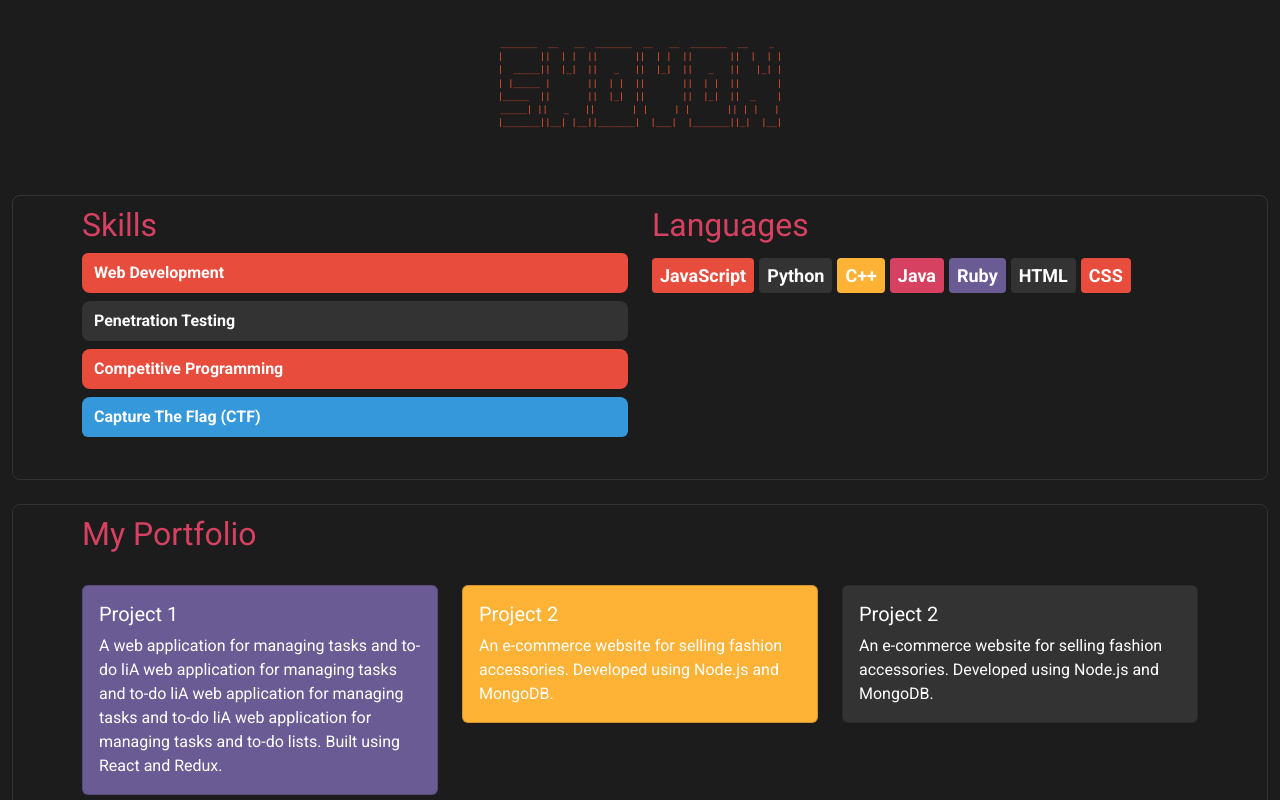
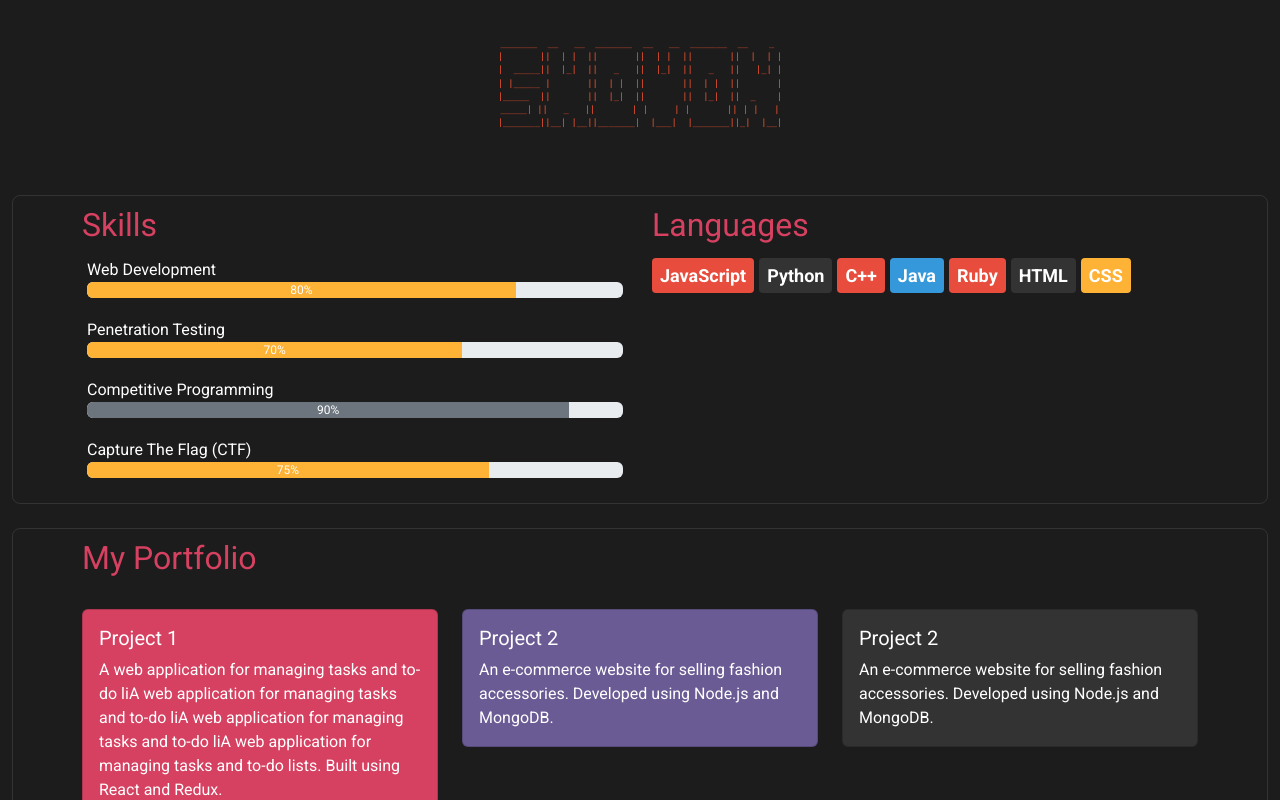
Before and after one commit to sh0von/Next-JS-Portfolio, a Next.js app: page / in a window 1280 px wide. Shown: the top 800 px of the page. Built offline with nearby package versions, Linux system fonts and the light colour scheme.

Commit message:
404 update

```diff
--- a/components/Layout.js
+++ b/components/Layout.js
@@ -1,5 +1,4 @@
-
-import React from 'react';
+import React from "react";
 
 function Layout({ children }) {
   return (
@@ -7,7 +6,7 @@ function Layout({ children }) {
       <main>{children}</main>
       <footer className="mt-4">
         <p className="text-center">
-          &copy; {new Date().getFullYear()} Your Website
+          &copy; {new Date().getFullYear()} sh0von.me
         </p>
       </footer>
     </div>
--- /dev/null
+++ b/pages/data.js
@@ -0,0 +1,82 @@
+const languages = [
+  "JavaScript",
+  "Python",
+  "C++",
+  "Java",
+  "Ruby",
+  "HTML",
+  "CSS",
+];
+const skills = [
+    { name: "Web Development", percentage: 80 },
+    { name: "Penetration Testing", percentage: 70 },
+    { name: "Competitive Programming", percentage: 90 },
+    { name: "Capture The Flag (CTF)", percentage: 75 },
+    // Add more skills here
+  ];
+const email = "minar@duck.com";
+const asciiArt = (
+  <pre>
+    {`
+_______  __   __  _______  __   __  _______  __    _
+|       ||  | |  ||       ||  | |  ||       ||  |  | |
+|  _____||  |_|  ||   _   ||  |_|  ||   _   ||   |_| |
+| |_____ |       ||  | |  ||       ||  | |  ||       |
+|_____  ||       ||  |_|  ||       ||  |_|  ||  _    |
+_____| ||   _   ||       | |     | |       || | |   |
+|_______||__| |__||_______|  |___|  |_______||_|  |__|
+
+     `}{" "}
+  </pre>
+);
+
+const getRandomColor = () => {
+  const colors = [
+    "#3498db",
+    "#e74c3c",
+    "#6C757D",
+    "#d64161",
+    "#6b5b95",
+    "#feb236",
+    "#333333",
+  ];
+
+  const randomIndex = Math.floor(Math.random() * colors.length);
+  return colors[randomIndex];
+};
+
+const projects = [
+  {
+    title: "Project 1",
+    description:
+      "A web application for managing tasks and to-do liA web application for managing tasks and to-do liA web application for managing tasks and to-do liA web application for managing tasks and to-do lists. Built using React and Redux.",
+    link: "#dd",
+  },
+  {
+    title: "Project 2",
+    description:
+      "An e-commerce website for selling fashion accessories. Developed using Node.js and MongoDB.",
+    link: "#aa",
+  },
+  {
+    title: "Project 2",
+    description:
+      "An e-commerce website for selling fashion accessories. Developed using Node.js and MongoDB.",
+    link: "#",
+  },
+  {
+    title: "Project 2",
+    description:
+      "An e-commerce website for selling fashion accessories. Developed using Node.js and MongoDB.",
+    link: "#",
+  },
+  {
+    title: "Project 2",
+    description:
+      "An e-commerce website for selling fashion accessories. Developed using Node.js and MongoDB.",
+    link: "#",
+  },
+
+];
+
+export { languages, skills, email, projects, asciiArt, getRandomColor };
--- a/pages/index.js
+++ b/pages/index.js
@@ -1,73 +1,53 @@
+import React from "react";
+import Layout from "../components/Layout";
+import {
+  languages,
+  skills,
+  asciiArt,
+  email,
+  projects,
+  getRandomColor,
+} from "./data";
 
-import React from 'react';
-import Layout from '../components/Layout';
-
-function Home() {
-  const languages = ["JavaScript", "Python", "C++", "Java", "Ruby", "HTML", "CSS"];
-  const skills = ["Web Development", "Penetration Testing", "Competitive Programming", "Capture The Flag (CTF)"];
-  const name = "Shovon";
-  const email = "minar@duck.com";
-  const asciiArt = (
-    <pre>{`
-_______  __   __  _______  __   __  _______  __    _
-|       ||  | |  ||       ||  | |  ||       ||  |  | |
-|  _____||  |_|  ||   _   ||  |_|  ||   _   ||   |_| |
-| |_____ |       ||  | |  ||       ||  | |  ||       |
-|_____  ||       ||  |_|  ||       ||  |_|  ||  _    |
-_____| ||   _   ||       | |     | |       || | |   |
-|_______||__| |__||_______|  |___|  |_______||_|  |__|
-
-     `} </pre>
-  );
-
-
-  const getRandomColor = () => {
-    const colors = ["#3498db", "#e74c3c", "#6C757D", "#d64161", "#6b5b95", "#feb236", "#333333"];
-
-    const randomIndex = Math.floor(Math.random() * colors.length);
-    return colors[randomIndex];
+function Skill({ name, percentage }) {
+  const skillColor = getRandomColor(); // Get a random color for the skill level bar
+  const skillStyle = {// Background color for the skill level bar container
+    padding: "5px",
+    marginBottom: "10px",
   };
 
-  const projects = [
-    {
-      title: "Project 1",
-      description: "A web application for managing tasks and to-do liA web application for managing tasks and to-do liA web application for managing tasks and to-do liA web application for managing tasks and to-do lists. Built using React and Redux.",
-      link: "#dd", // Add a link to the project if available
-    },
-    {
-      title: "Project 2",
-      description: "An e-commerce website for selling fashion accessories. Developed using Node.js and MongoDB.",
-      link: "#aa", // Add a link to the project if available
-    },
-    {
-      title: "Project 2",
-      description: "An e-commerce website for selling fashion accessories. Developed using Node.js and MongoDB.",
-      link: "#", // Add a link to the project if available
-    },
-    {
-      title: "Project 2",
-      description: "An e-commerce website for selling fashion accessories. Developed using Node.js and MongoDB.",
-      link: "#", // Add a link to the project if available
-    },
-    {
-      title: "Project 2",
-      description: "An e-commerce website for selling fashion accessories. Developed using Node.js and MongoDB.",
-      link: "#", // Add a link to the project if available
-    },
-    // Add more projects here
-  ];
+  const skillBarStyle = {
+    width: `${percentage}%`,
+    height: "100%",
+    backgroundColor: skillColor, // Skill level bar color
+  };
 
   return (
+    <div style={skillStyle}>
+      <div>{name}</div>
+      <div className="progress">
+        <div
+          className="progress-bar"
+          role="progressbar"
+          style={skillBarStyle}
+          aria-valuenow={percentage}
+          aria-valuemin="0"
+          aria-valuemax="100"
+        >
+          {percentage}%
+        </div>
+      </div>
+    </div>
+  );
+}
+function Home() {
+  return (
     <Layout>
-
       <section className="mt-4">
         <div className="container">
           <div className="row">
             <div className="col-md-12 ascii text-center">
-
-        <div className="d-md-block ascii">
-          {asciiArt}
-        </div>
+              <div className="d-md-block ascii">{asciiArt}</div>
             </div>
           </div>
         </div>
@@ -76,20 +56,11 @@ _____| ||   _   ||       | |     | |       || | |   |
       <section className="mt-4 box">
         <div className="container">
           <div className="row ">
-
-            <div className="col-md-6 ">
+          <div className="col-md-6">
         <h2>Skills</h2>
-              <ul className="list-group">
         {skills.map((skill, index) => (
-                  <li
-                    key={index}
-                    className="list-group-item custom-badge"
-                    style={{ backgroundColor: getRandomColor() }}
-                  >
-                    {skill}
-                  </li>
+          <Skill key={index} name={skill.name} percentage={skill.percentage} />
         ))}
-              </ul><br></br>
       </div>
             <div className="col-md-6 ">
               <h2>Languages</h2>
@@ -109,40 +80,34 @@ _____| ||   _   ||       | |     | |       || | |   |
         </div>
       </section>
 
-
-
-
       <section className="mt-4 box">
         <div className="container">
-          <h2>My Portfolio</h2><br></br>
+          <h2>My Portfolio</h2>
+          <br></br>
           <div className="row masonary">
             {projects.map((project, index) => (
               <div className="col-md-4 mb-4" key={index}>
-
-                                   <a href={project.link} className='a' >
-                      <div className="card project-card" style={{ backgroundColor: getRandomColor() }}>
+                <a href={project.link} className="a">
+                  <div
+                    className="card project-card"
+                    style={{ backgroundColor: getRandomColor() }}
+                  >
                     <div className="card-body">
                       <h5 className="card-title">{project.title}</h5>
                       <p className="card-text">{project.description}</p>
-
-
                     </div>
-
-                </div></a>
+                  </div>
+                </a>
               </div>
             ))}
           </div>
         </div>
       </section>
 
-
-
-
       <section className="mt-4">
         <div className="container">
-          <h2>Contact Me</h2>    You can reach out to me via email at{' '}
+          <h2>Contact Me</h2> You can reach out to me via email at{" "}
           <a href={`mailto:${email}`}>{email}</a> {}
-
           {}
         </div>
       </section>
```
Also changed, not shown: components/NotFound.js (added, +18 -0 lines), pages/_app.js (+5 -5 lines), pages/_document.js (+7 -6 lines), pages/_error.js (added, +9 -0 lines), pages/about.js (deleted, +0 -35 lines), pages/contact.js (deleted, +0 -20 lines), pages/portfolio.js (deleted, +0 -26 lines). Lines whose indentation alone changed are shown as unchanged.
